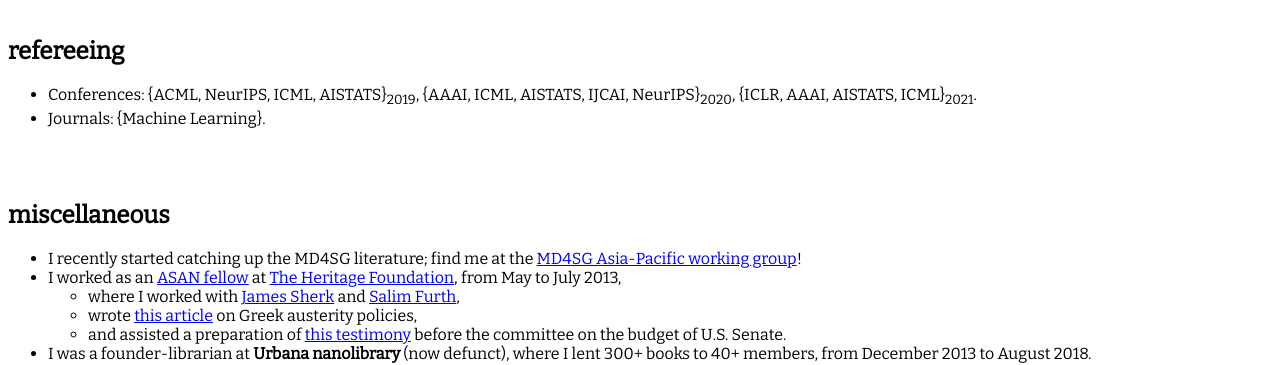
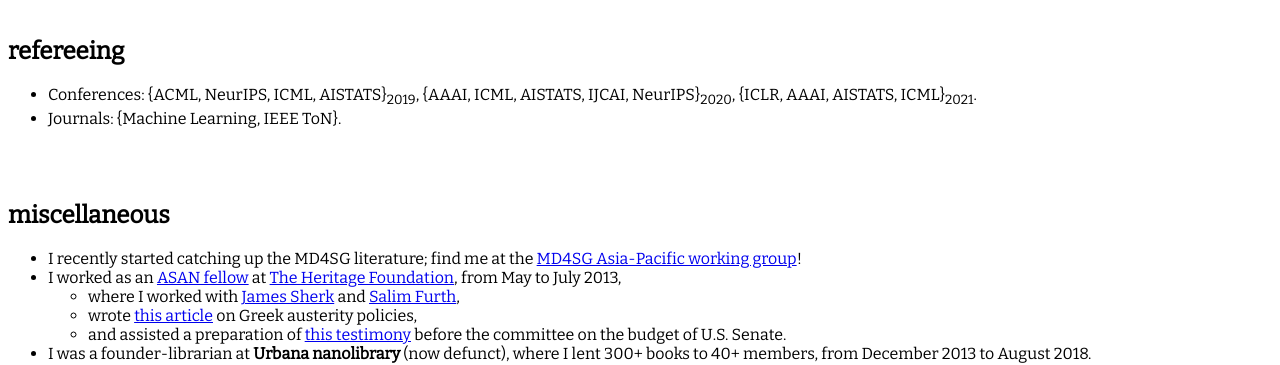
Before and after one commit to jaeho-lee/jaeho-lee.github.io, a Jekyll site: the page built from index.md, in a window 1280 px wide and 900 px high, scrolled down 1713 px. Shown: the part 432-797 px from the top of the window. Built offline with Jekyll 4.4.1, drawn with Linux system fonts in a browser that asks for light colours.

Commit message:
Update index.md

```diff
--- a/index.md
+++ b/index.md
@@ -101,7 +101,7 @@ ISIT 2015.
 
 ## refereeing
 * Conferences: {ACML, NeurIPS, ICML, AISTATS}<sub>2019</sub>, {AAAI, ICML, AISTATS, IJCAI, NeurIPS}<sub>2020</sub>, {ICLR, AAAI, AISTATS, ICML}<sub>2021</sub>.
-* Journals: {Machine Learning}.
+* Journals: {Machine Learning, IEEE ToN}.
 
 <br/><br/>
 
```
